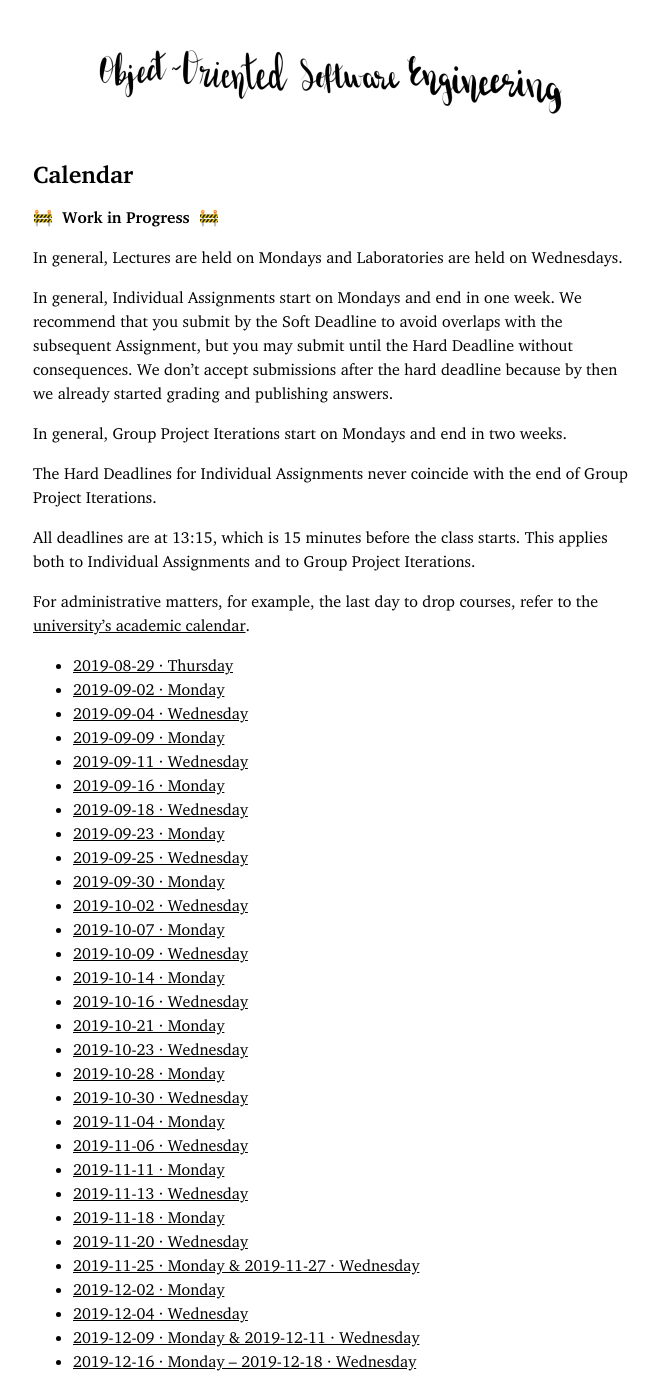
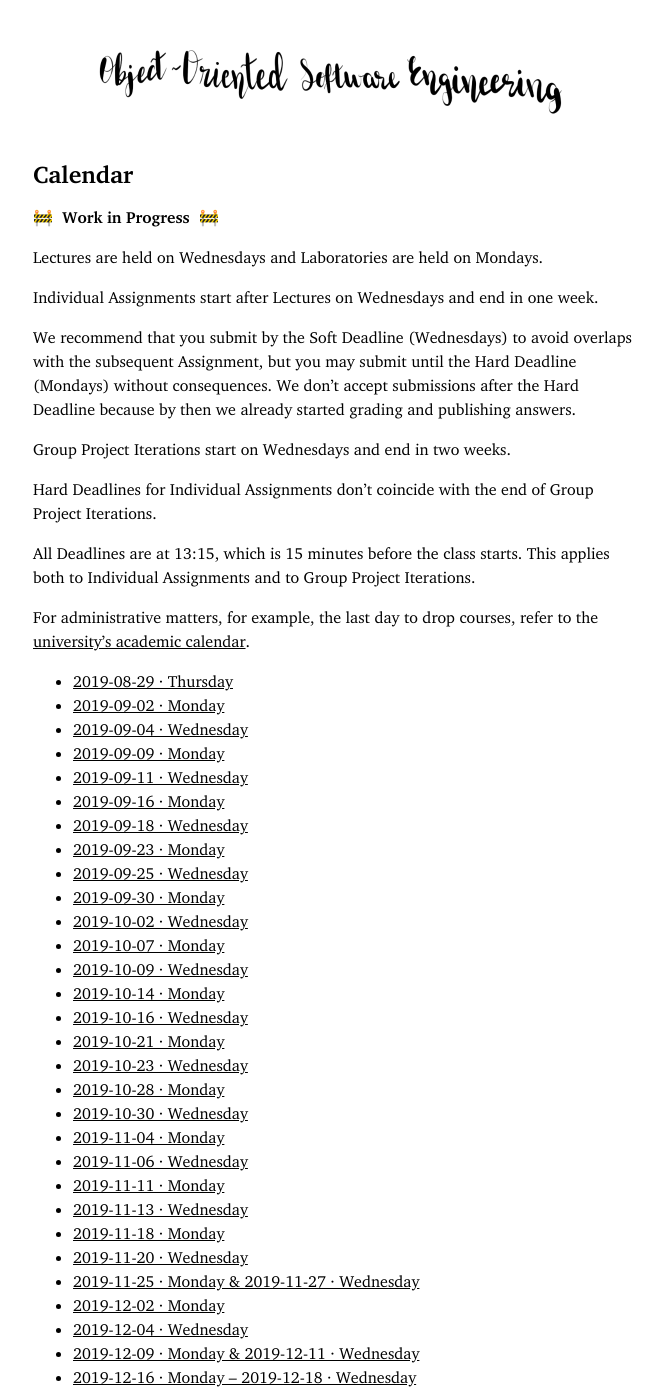
Before and after one commit to skemper/www.jhu-oose.com, a Jekyll site: the page built from calendar/index.md, in a window 1280 px wide and 1400 px high. Shown: the whole window, without its empty margins (307-969 px from the left). Built offline with Jekyll 4.4.1, drawn with Linux system fonts in a browser that asks for light colours; our own code applies the rules of GitHub Pages for plain Markdown files; some of the changed text lies outside the part shown.

Commit message:
More tweaking (not done)

```diff
--- a/calendar/index.md
+++ b/calendar/index.md
@@ -4,15 +4,17 @@ Calendar
 
 **🚧  Work in Progress  🚧**
 
-In general, Lectures are held on Mondays and Laboratories are held on Wednesdays.
+Lectures are held on Wednesdays and Laboratories are held on Mondays.
 
-In general, Individual Assignments start on Mondays and end in one week. We recommend that you submit by the Soft Deadline to avoid overlaps with the subsequent Assignment, but you may submit until the Hard Deadline without consequences. We don’t accept submissions after the hard deadline because by then we already started grading and publishing answers.
+Individual Assignments start after Lectures on Wednesdays and end in one week.
 
-In general, Group Project Iterations start on Mondays and end in two weeks.
+We recommend that you submit by the Soft Deadline (Wednesdays) to avoid overlaps with the subsequent Assignment, but you may submit until the Hard Deadline (Mondays) without consequences. We don’t accept submissions after the Hard Deadline because by then we already started grading and publishing answers.
 
-The Hard Deadlines for Individual Assignments never coincide with the end of Group Project Iterations.
+Group Project Iterations start on Wednesdays and end in two weeks.
 
-All deadlines are at 13:15, which is 15 minutes before the class starts. This applies both to Individual Assignments and to Group Project Iterations.
+Hard Deadlines for Individual Assignments don’t coincide with the end of Group Project Iterations.
+
+All Deadlines are at 13:15, which is 15 minutes before the class starts. This applies both to Individual Assignments and to Group Project Iterations.
 
 For administrative matters, for example, the last day to drop courses, refer to the [university’s academic calendar](https://studentaffairs.jhu.edu/registrar/wp-content/uploads/sites/23/2017/03/FINAL.academic-calendar-2019-2020.REVISED_4.29.2019.pdf).
 
@@ -24,9 +26,9 @@ For administrative matters, for example, the last day to drop courses, refer to
 
 👨‍🏫  **Lecture:**
 
-📥  Individual Assignment 0 Start
+📗  Individual Assignment 0 Start
 
-📥  Group Project Iteration 0 Start
+🛠  Group Project Iteration 0 Start
 
 Though we usually meet on Mondays & Wednesdays, our first day of classes is actually on a Thursday to make up for the holiday on the following Monday (Labor Day).
 
@@ -240,7 +238,7 @@ Though we usually meet on Mondays & Wednesdays, our first day of classes is actu
 
 💻  **Laboratory:**
 
-📥  Group Project Iteration 6 Start
+🛠  Group Project Iteration 6 Start
 
 2019-12-04 · Wednesday
 ----------------------
@@ -250,11 +248,11 @@ Though we usually meet on Mondays & Wednesdays, our first day of classes is actu
 2019-12-09 · Monday & 2019-12-11 · Wednesday
 --------------------------------------------
 
-🤓  **No Class:** Reading Period
+📚  **No Class:** Reading Period
 
 2019-12-16 · Monday – 2019-12-18 · Wednesday
 --------------------------------------------
 
 🗣  **Final Presentations**
 
-📤  Group Project Iteration 6 End
+🛠  Group Project Iteration 6 End
```
Also changed, not shown: other parts of calendar/index.md (+75 -79 lines).
